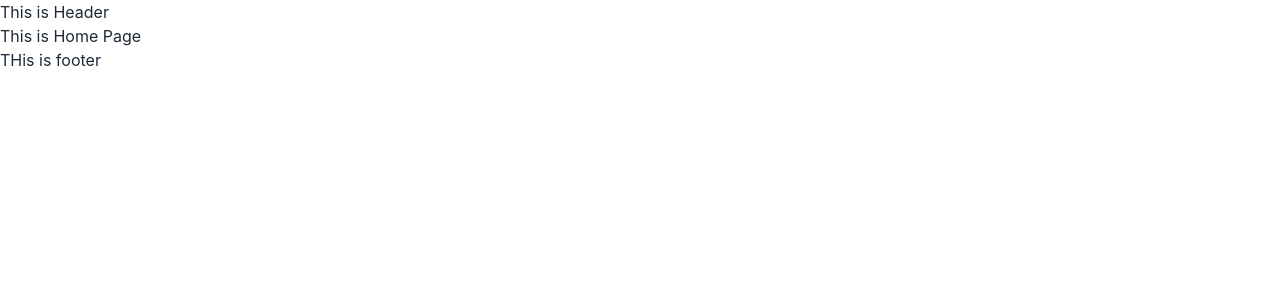
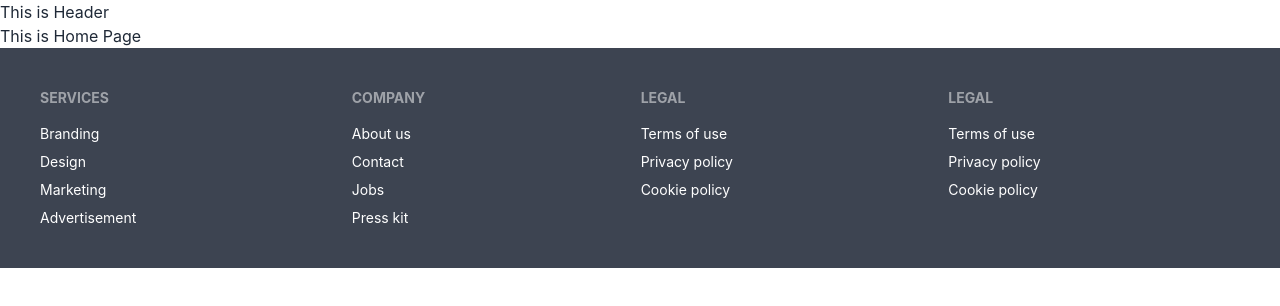
Before and after one commit to tnayem/dental-surgeon, a React (Create React App) app: page / in a window 1280 px wide. Shown: the top 306 px of the page. Built offline with nearby package versions, Linux system fonts and the light colour scheme.

Commit message:
footer section compleate

```diff
--- a/src/Pages/Shared/Footer/Footer.js
+++ b/src/Pages/Shared/Footer/Footer.js
@@ -2,9 +2,34 @@
 
 const Footer = () => {
     return (
-        <div>
-            THis is footer
-        </div>
+        <footer className="footer p-10 bg-neutral text-neutral-content">
+            <div>
+                <span className="footer-title">Services</span>
+                <a href="/" className="link link-hover">Branding</a>
+                <a href="/" className="link link-hover">Design</a>
+                <a href="/" className="link link-hover">Marketing</a>
+                <a href="/" className="link link-hover">Advertisement</a>
+            </div>
+            <div>
+                <span className="footer-title">Company</span>
+                <a href="/" className="link link-hover">About us</a>
+                <a href="/" className="link link-hover">Contact</a>
+                <a href="/" className="link link-hover">Jobs</a>
+                <a href="/" className="link link-hover">Press kit</a>
+            </div>
+            <div>
+                <span className="footer-title">Legal</span>
+                <a href="/" className="link link-hover">Terms of use</a>
+                <a href="/" className="link link-hover">Privacy policy</a>
+                <a href="/" className="link link-hover">Cookie policy</a>
+            </div>
+            <div>
+                <span className="footer-title">Legal</span>
+                <a href="/" className="link link-hover">Terms of use</a>
+                <a href="/" className="link link-hover">Privacy policy</a>
+                <a href="/" className="link link-hover">Cookie policy</a>
+            </div>
+        </footer>
     );
 };
 
```
